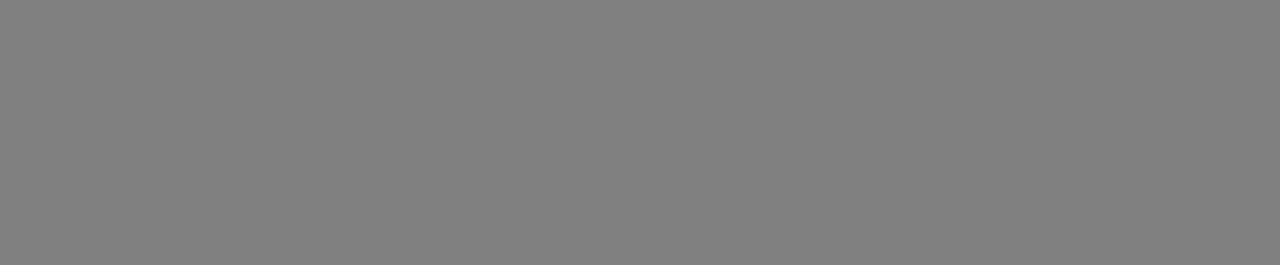
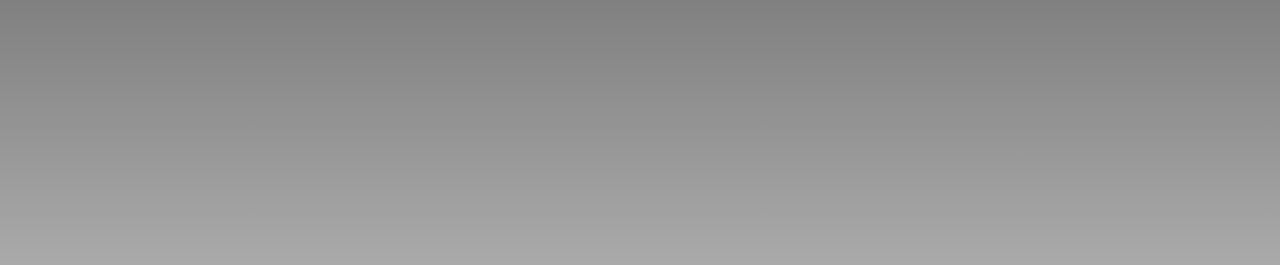
Before and after one commit to milocode-dev/portofolio-raditiya, a plain HTML site: page index.html in a window 1280 px wide. Shown: the top 265 px of the page. Drawn offline with nearby package versions, Linux system fonts and the light colour scheme.

Commit message:
css-linear-gradient

```diff
--- a/assets/css/style.css
+++ b/assets/css/style.css
@@ -15,6 +15,7 @@ body {
   gap: 50px;                   /* Jarak antara teks & gambar */
   padding: 0 40px;
   background-color: gray;
+  background-image: linear-gradient(gray, white);
 }
 
 .hero-desc {
```
